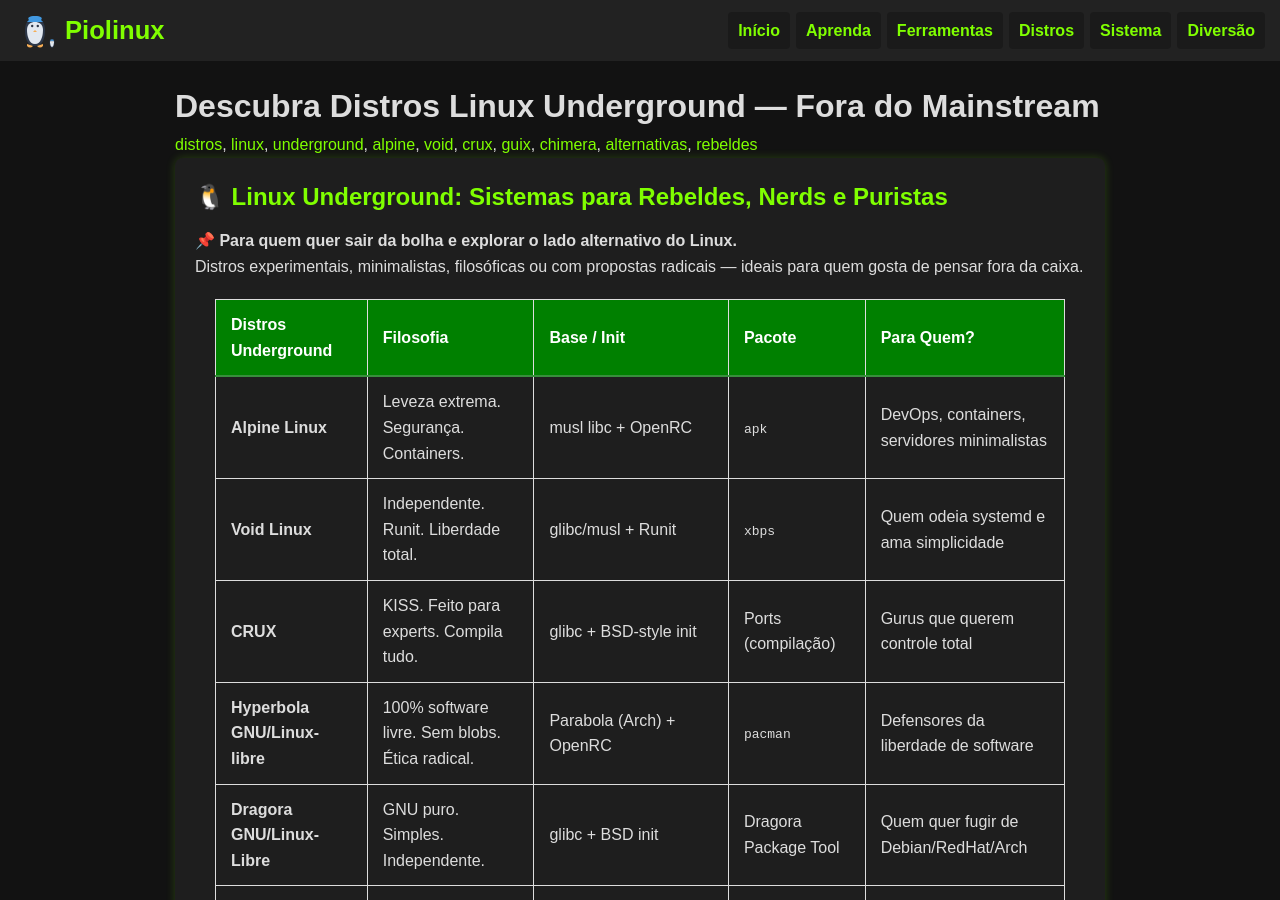
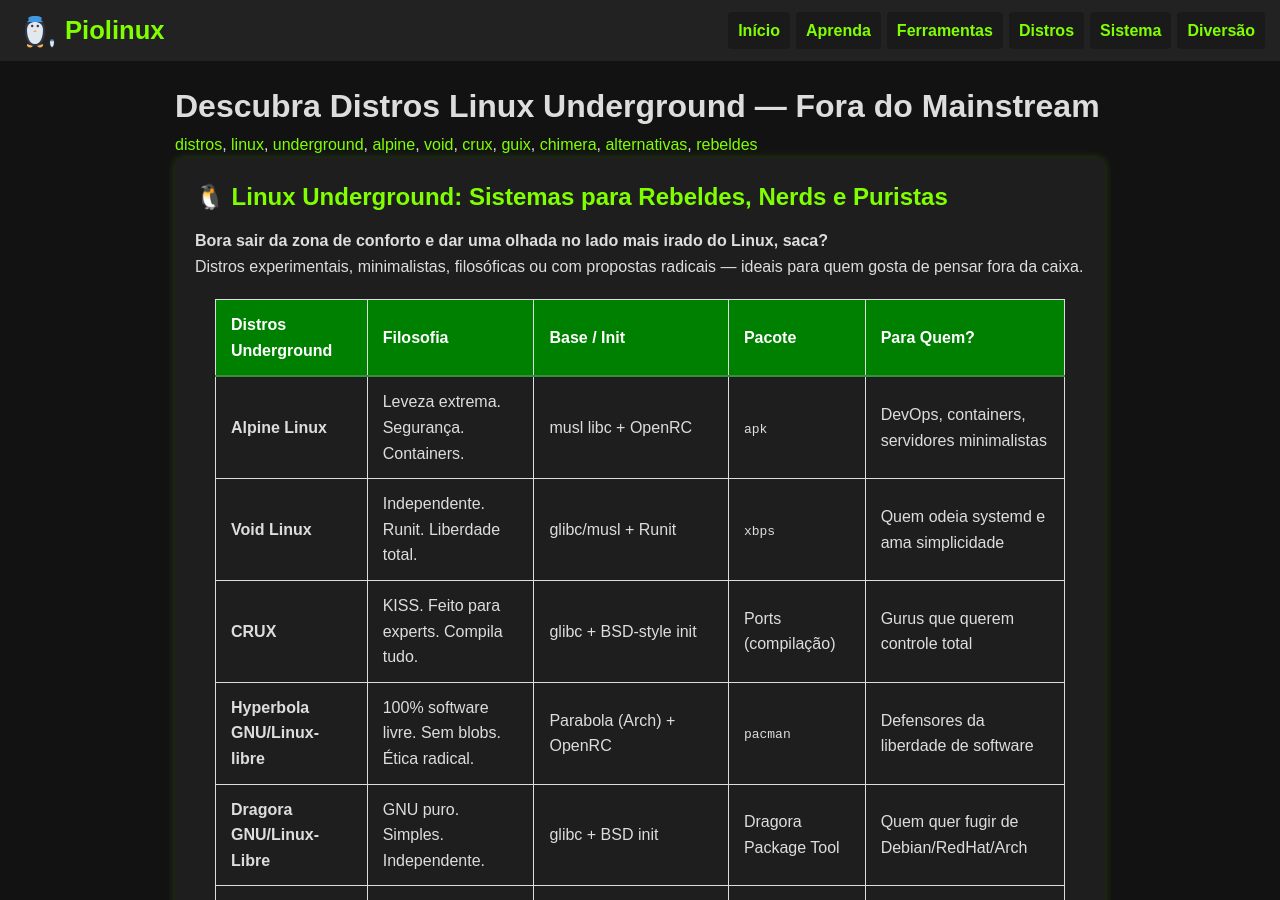
Before and after one commit to Piolinux/piolinux-site, a Jekyll site: the page built from _pages/distros/distros-linux-underground-as-rebeldes-do-pinguim.md, in a window 1280 px wide and 900 px high. Built offline with Jekyll 4.4.1, drawn with Linux system fonts in a browser that asks for light colours.

Commit message:
Update distros-linux-underground-as-rebeldes-do-pinguim.md

```diff
--- a/_pages/distros/distros-linux-underground-as-rebeldes-do-pinguim.md
+++ b/_pages/distros/distros-linux-underground-as-rebeldes-do-pinguim.md
@@ -15,7 +15,7 @@ tags: [distros, linux, underground, alpine, void, crux, guix, chimera, alternati
 <h2>🐧 Linux Underground: Sistemas para Rebeldes, Nerds e Puristas</h2>
 
   <div>
-    <strong>📌 Para quem quer sair da bolha e explorar o lado alternativo do Linux.</strong><br>
+    <strong>Bora sair da zona de conforto e dar uma olhada no lado mais irado do Linux, saca?</strong><br>
     Distros experimentais, minimalistas, filosóficas ou com propostas radicais — ideais para quem gosta de pensar fora da caixa.
   </div>
 
```
